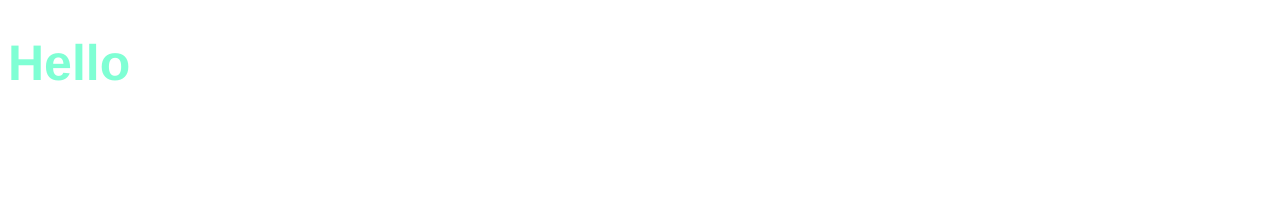
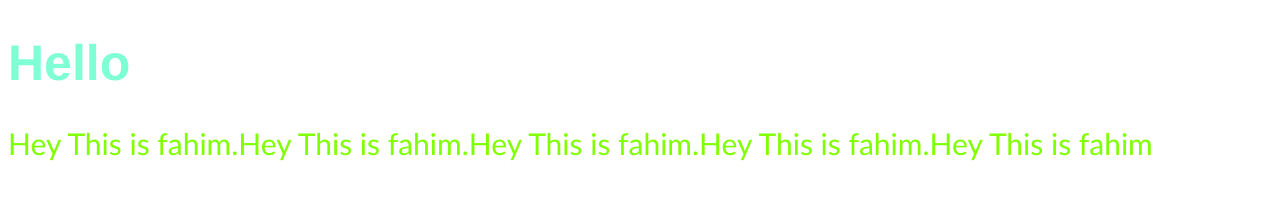
Before and after one commit to FahimImran07/Developer.portfolio, a plain HTML site: page index.html in a window 1280 px wide. Drawn offline with Linux system fonts and the light colour scheme.

Commit message:
add something

```diff
--- a/index.html
+++ b/index.html
@@ -9,5 +9,6 @@
 </head>
 <body>
     <h1>Hello</h1>
+    <p>Hey This is fahim.Hey This is fahim.Hey This is fahim.Hey This is fahim.Hey This is fahim</p>
 </body>
 </html>
--- a/style.css
+++ b/style.css
@@ -5,3 +5,10 @@ h1{
     font-family: 'Franklin Gothic Medium', 'Arial Narrow', Arial, sans-serif;
 
 }
+
+p{
+    color: chartreuse;
+    font-size: 30px;
+    font-family: 'Gill Sans', 'Gill Sans MT', Calibri, 'Trebuchet MS', sans-serif;
+
+}
```
